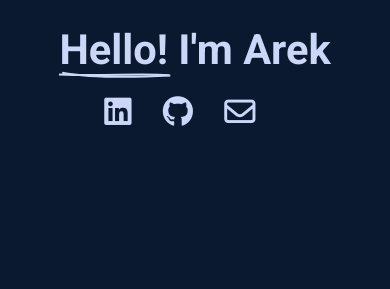
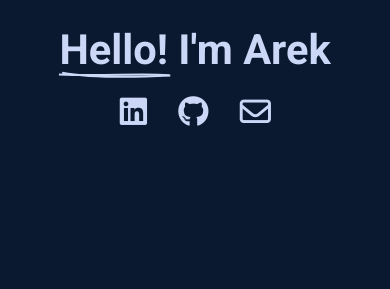
Before and after one commit to arekbauer/Personal-Portfolio-Project, a Django app: template portfolio/templates/portfolio/home.html in a window 390 px wide. Shown: the part 99-388 px from the top of the page. Run offline with Django 3.2, Linux system fonts and the light colour scheme; the template is opened without the code that fills it, so the values that code supplies are empty; some libraries are stand-ins or nearby versions.

Commit message:
Fix Icons Centre

```diff
--- a/portfolio/static/portfolio/css/about-me.css
+++ b/portfolio/static/portfolio/css/about-me.css
@@ -106,6 +106,7 @@ b {
 
     .icons ul {
         justify-content: center;
+        padding-left: 2rem;
     }
 }
 
```
